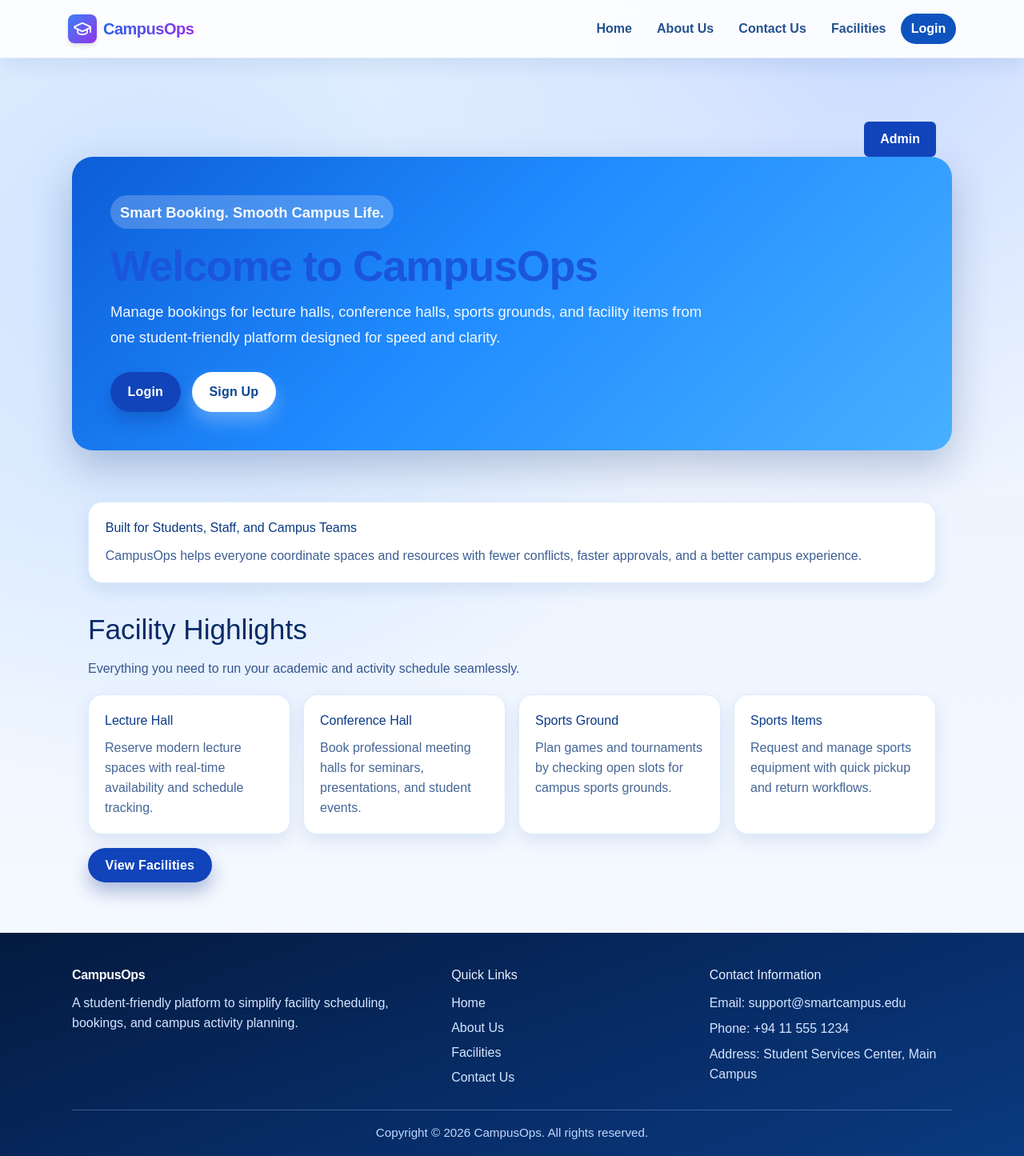
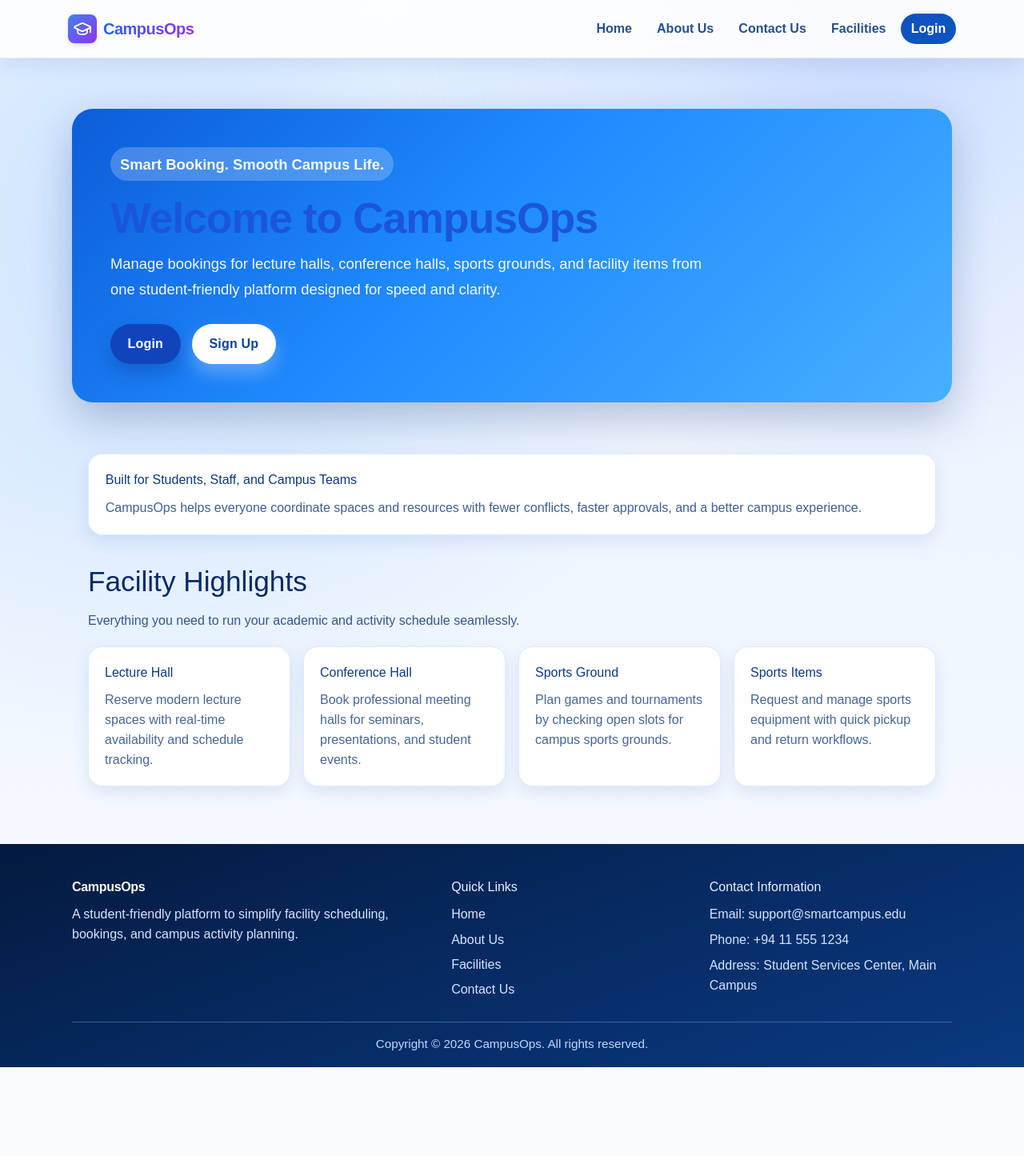
Before and after one commit to BanulaBinath/Smart-Campus-Operations, a React (Create React App) app in the folder frontend/: page / in a window 1280 px wide. Shown: the whole page at 80% size. After the commit the page ends 1334 px from the top, so only its background shows below. Built offline with nearby package versions, Linux system fonts and the light colour scheme; no server answers.

Commit message:
remove the un used buttons

```diff
--- a/frontend/src/Components/home/home.js
+++ b/frontend/src/Components/home/home.js
@@ -29,13 +29,6 @@ function Home() {
       <Nav />
 
       <section className="hero" id="home">
-
-        {/* Admin Button (FIXED - visible now) */}
-        <div className="admin-btn-wrapper">
-          <Link to="/admin">
-            <button className="asd">Admin</button>
-          </Link>
-        </div>
 
         <div className="hero-content">
           <p className="hero-tag">Smart Booking. Smooth Campus Life.</p>
@@ -77,10 +70,6 @@ function Home() {
             </article>
           ))}
         </div>
-
-        <div className="cta-wrap">
-          <a href="#facilities" className="btn btn-primary">View Facilities</a>
-        </div>
       </section>
 
       <Footer />
```
